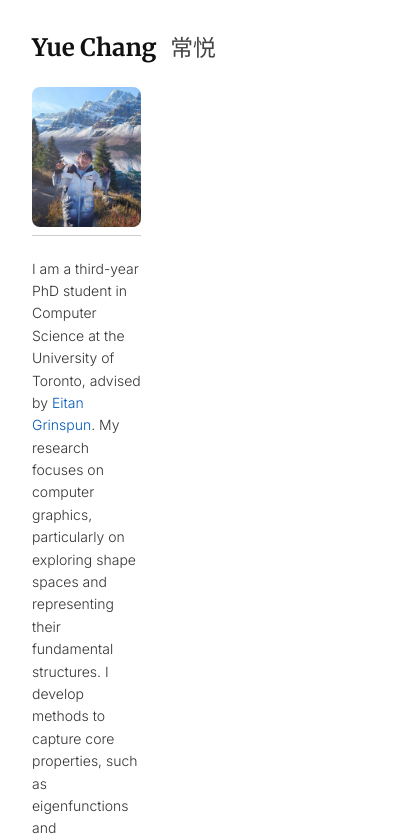
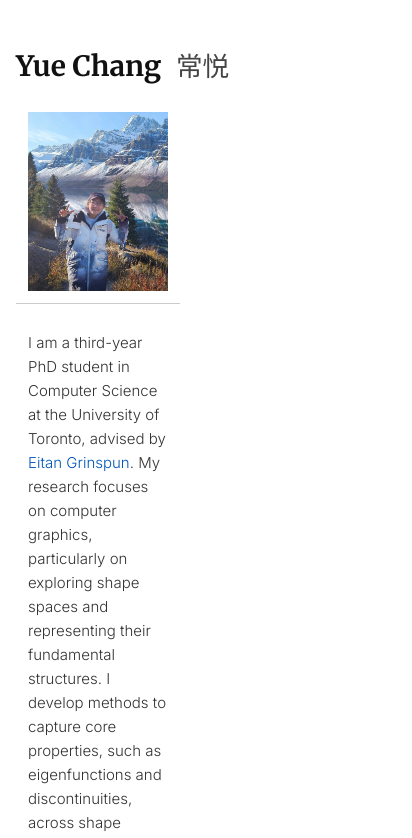
Before and after one commit to Changy1506/Changy1506.github.io, a plain HTML site: page index.html in a window 390 px wide. Shown: the top 838 px of the page, 412 px wide, since content can reach past the window. Drawn offline with Linux system fonts and the light colour scheme; some icons are missing.

Commit message:
media change

```diff
--- a/styles.css
+++ b/styles.css
@@ -184,33 +184,26 @@ section > h2 {
 }
 
 .profile-pic {
-  width: 350px;     /* increase or decrease as needed */
-  border-radius: 8px;  /* optional: adds slight rounding */
+  max-width: 100%;
+  width: 350px;
+  height: auto;
 }
 
 @media (max-width: 768px) {
-  body {
-    margin: 2rem 1rem;
-    font-size: 14px;
+  tr, td {
+    display: block;
+    width: 100%;
+    text-align: left;     /* <- add this */
   }
 
-  section {
-    margin-bottom: 2rem;
+  /* Also make headings not look “shrunk to content” on mobile */
+  section > h2 {
+    width: 100%;          /* override fit-content */
+    max-width: none;
   }
 
-  table,
-  tr,
-  td {
-    display: block;
-    width: 100%;
-  }
-
-  td {
-    padding: 0.5rem 0;
-    border-bottom: 1px solid var(--accent-color);
-  }
-
-  h1, h2, h3 {
-    font-size: 1.5rem;
+  /* Belt-and-suspenders: make the common text blocks left-aligned */
+  .paper, .paper-title, p, h1, h2, h3 {
+    text-align: left;
   }
 }
```
